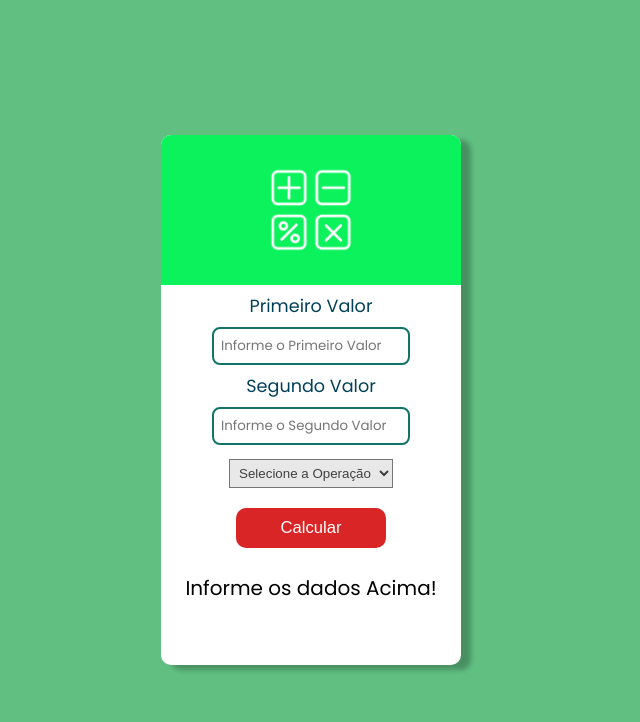
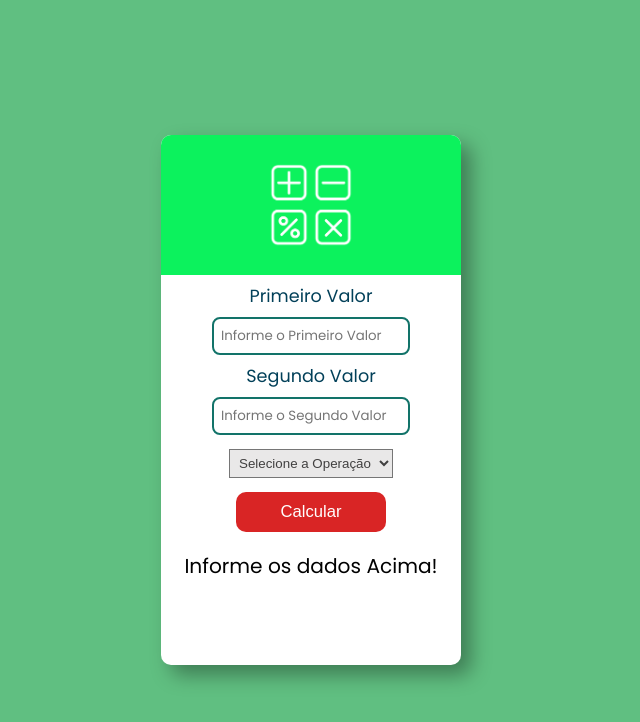
Before and after one commit to rogeriocsc/Calculadora, a plain HTML site: page index.html in a window 768 px wide. Shown: the whole page, without its empty margins (73-713 px from the left). Drawn offline with Linux system fonts and the light colour scheme.

Commit message:
Atualização css, html

```diff
--- a/css/media-query.css
+++ b/css/media-query.css
@@ -2,13 +2,8 @@
 
 /* Tablet: 768px até 992px */
 @media screen and (min-width: 768px) and (max-width: 992px) {
-    body {
-        background-image: linear-gradient(to top, #60BF81, #347355);
-    }
-
-    .form-calculadora  {
+    .projeto-calculadora  {
         width: 90vw;
-        height: 470px;
     }
 
     div.imagem {
@@ -22,10 +17,6 @@
         float: right;
         width: 60%;
     }
-
-    .campo input[type="text"] {
-        width: 54%;
-    }
 }
 
 /* Celular: de 600px até 768px */
@@ -34,14 +25,14 @@
         background: #60BF81;
     }
 
-    .form-calculadora {
+    .projeto-calculadora {
         width: 300px;
         height: 530px;
     }
 
     div.imagem {
         width: 100%;
-        height: 150px;
+        height: 140px;
         background-position: center center;
     }
 
@@ -53,10 +44,6 @@
         display: none;
     }
 
-    div.campo label {
-        margin-top: 8px;
-    }
-
     .campo input[type="text"] {
         width: 60%;
     }
--- a/css/style.css
+++ b/css/style.css
@@ -29,7 +29,7 @@ main {
     width: 100vw;
 }
 
-.form-calculadora {
+.projeto-calculadora {
     position: absolute;
     top: 50%;
     left: 50%;
@@ -38,12 +38,11 @@ main {
     background: white;
     overflow: hidden;
     border-radius: 10px;
-    box-shadow: 10px 5px 5px rgba(0, 0, 0, 0.247);
+    box-shadow: 10px 10px 20px rgba(0, 0, 0, 0.349);
     transform: translate(-50%, -50%);
 }
 
 .imagem {
-    display: block;
     float: right;
     width: 50%;
     height: 100%;
@@ -54,20 +53,15 @@ main {
 }
 
 .calculadora {
-    display: block;
     float: left;
     width: 50%;
+    text-align: center;
 }
 
 .calculadora > h1 {
-    text-align: center;
     padding-top: 10px;
     font-size: 1.7em;
     color: red;
-}
-
-div.campo {
-    text-align: center;
 }
 
 div.campo label {
@@ -78,7 +72,7 @@ div.campo label {
 }
 
 .campo input[type="text"] {
-	width: 54%;
+	width: 50%;
     padding: 7px;
     border: 2px solid #127369;
     border-radius: 8px;
@@ -89,19 +83,18 @@ div.campo label {
     outline: none;
 }
 
-.campo select {
+select {
     margin-top: 14px;
     padding: 5px;
     background-color: #e9e8e8;
     color: #414040;
-    text-align: center;
     cursor: pointer;
     outline: none;
 }
 
-.calculadora > button {
+button {
     display: block;
-    margin: 20px auto;
+    margin: 14px auto;
     width: 150px;
     height: 40px;
     background-color: #D92525;
@@ -112,12 +105,12 @@ div.campo label {
     cursor: pointer;
 }
 
-.calculadora > button:hover{
+button:hover{
     background-color: #03A64A;
 }
 
 div.res {
     text-align: center;
-    font-size: 1.25em;
+    font-size: 1.26em;
     padding: 5px;
 }
--- a/index.html
+++ b/index.html
@@ -10,7 +10,7 @@
 </head>
 <body>
     <main>
-        <section class="form-calculadora">
+        <section class="projeto-calculadora">
             <div class="imagem"></div>
             <div class="calculadora">
                 <h1>Calculadora</h1>
@@ -22,7 +22,6 @@
                     <label for="val2">Segundo Valor</label>
                     <input type="text" name="valor2" id="val2" placeholder="Informe o Segundo Valor">
                 </div>
-                <div class="campo">
                 <select id="operacao">
                     <option value="">Selecione a Operação</option>
                     <option value="1">Soma</option>
@@ -30,7 +29,6 @@
                     <option value="3">Multiplicação</option>
                     <option value="4">Divisão</option>
                 </select>
-                </div>
                 <button onclick="calcular()">Calcular</button>
                 <div class="res" id="resposta">
                     <p>Informe os dados Acima!</p>
```
Lines whose indentation alone changed are shown as unchanged.
